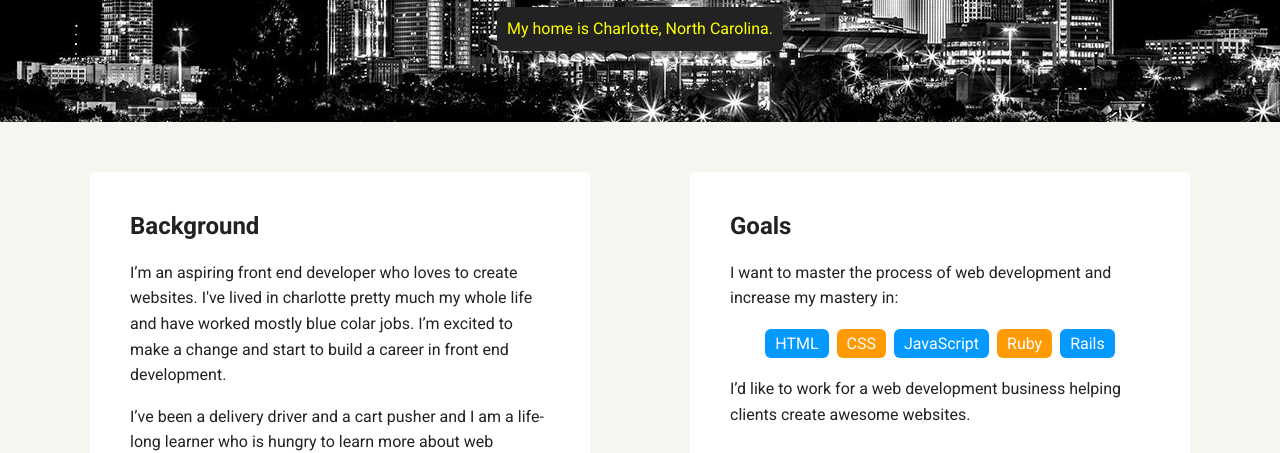
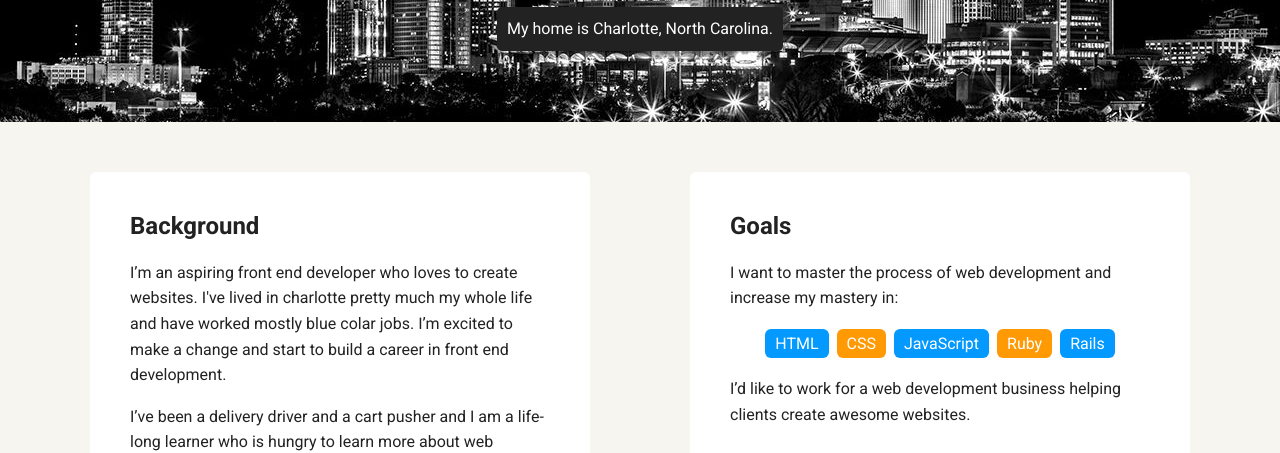
Before and after one commit to lpherms/portfolio_update_v1, a plain HTML site: page index.html in a window 1280 px wide. Shown: the part 348-801 px from the top of the page. Drawn offline with Linux system fonts and the light colour scheme; a web font is replaced by a local one.

Commit message:
Changed color of sub heading.

```diff
--- a/styles.css
+++ b/styles.css
@@ -86,7 +86,7 @@ header .profile-image:hover {
 }
 .location {
   background-color: #222;
-  color: yellow;
+  color: #fff;
 }
 .card {
   margin: 30px;
```
